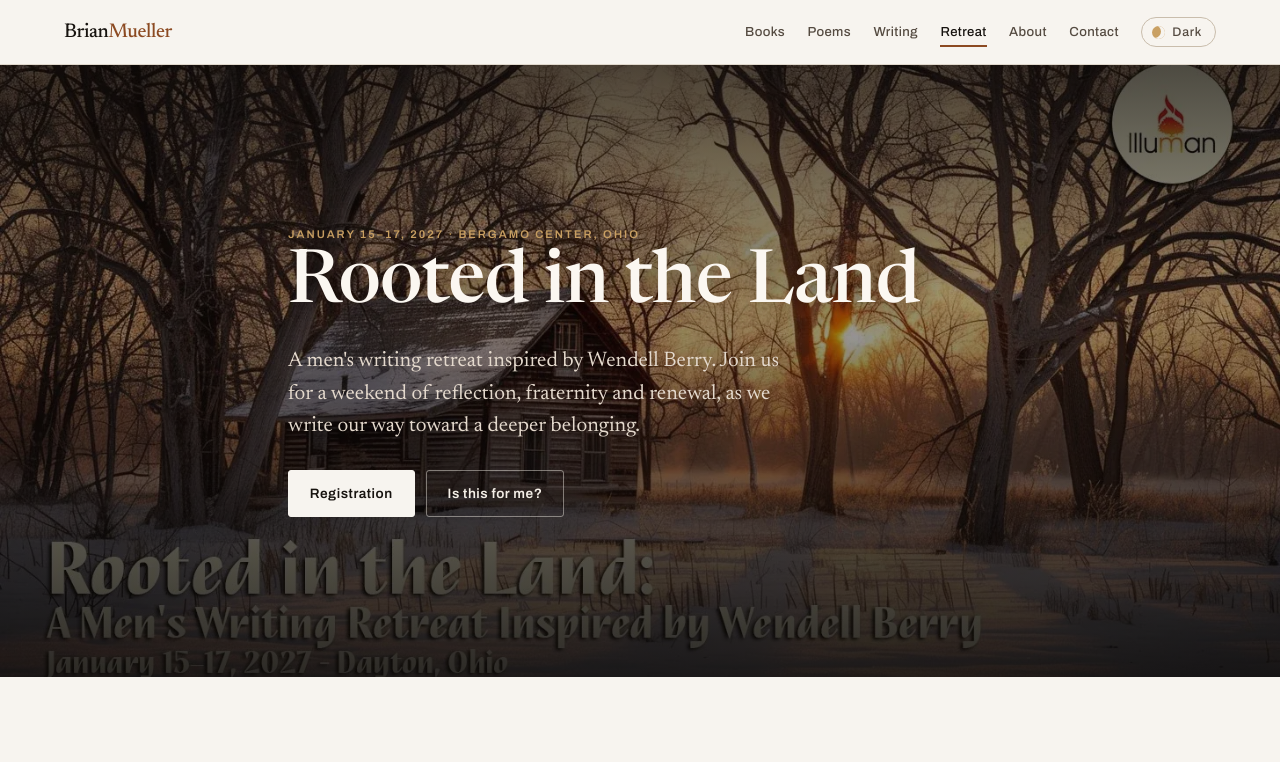
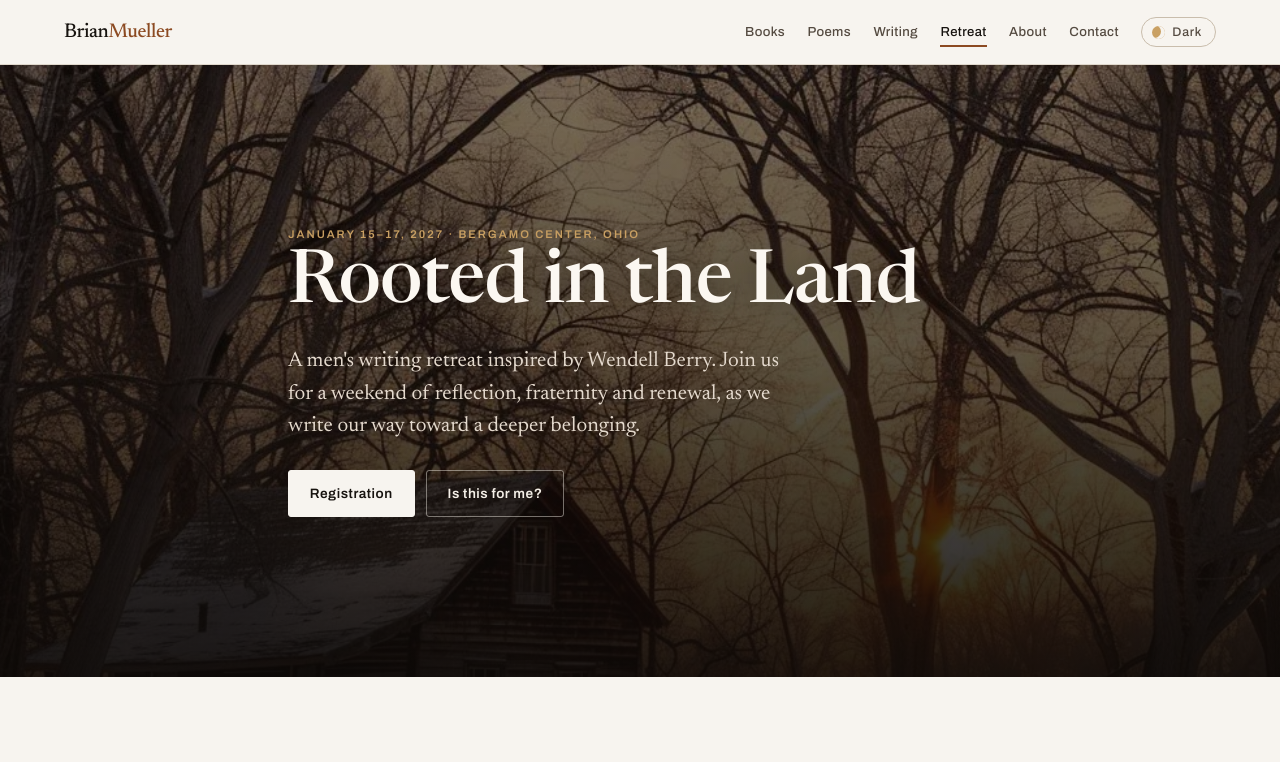
Before and after one commit to b-drive-us/brianmueller-website, an Astro site: page /retreat in a window 1280 px wide. Shown: the top 762 px of the page. Built offline with nearby package versions, Linux system fonts and the light colour scheme; Astro itself is replaced by a stand-in of ours.

Commit message:
Crop the baked-in title out of the retreat hero — it was doubling the headline

```diff
--- a/public/styles/base.css
+++ b/public/styles/base.css
@@ -407,3 +407,6 @@ section{padding-block:clamp(3rem,7vw,5.5rem)}
 
 .colophon-note{max-width:38rem;border-top:1px solid var(--rule);padding-top:1.4rem}
 .colophon-note p{font-size:.83rem;line-height:1.6;color:var(--ink-3);margin:0 0 .6rem}
+/* The retreat photograph is bright and warm, so it needs a heavier veil than
+   the bull photograph for text to hold its contrast. */
+.hero-veil-strong{background:linear-gradient(180deg,rgba(12,9,7,.55) 0%,rgba(12,9,7,.66) 45%,rgba(12,9,7,.9) 100%)}
--- a/src/pages/retreat.astro
+++ b/src/pages/retreat.astro
@@ -14,10 +14,10 @@ const sessions = [
       description="A men's writing retreat inspired by Wendell Berry. January 15–17, 2027, at the Bergamo Center in Ohio. Co-led by Brian Mueller and Tom Sparough.">
 
   <section class="hero hero-retreat">
-    <img class="hero-img" src="/img/retreat-hero-1456.webp"
-         srcset="/img/retreat-hero-700.webp 700w, /img/retreat-hero-1000.webp 1000w, /img/retreat-hero-1456.webp 1456w"
-         sizes="100vw" width="1456" height="816" alt="" fetchpriority="high" />
-    <div class="hero-veil"></div>
+    <img class="hero-img" src="/img/retreat-band-1456.webp"
+         srcset="/img/retreat-band-700.webp 700w, /img/retreat-band-1000.webp 1000w, /img/retreat-band-1456.webp 1456w"
+         sizes="100vw" width="1456" height="470" alt="" fetchpriority="high" />
+    <div class="hero-veil hero-veil-strong"></div>
     <div class="wrap hero-inner">
       <div class="eyebrow hero-eyebrow">January 15–17, 2027 · Bergamo Center, Ohio</div>
       <h1>Rooted in the Land</h1>
```
Also changed, not shown: public/img/retreat-band-1000.webp (added), public/img/retreat-band-1456.webp (added), public/img/retreat-band-700.webp (added).
